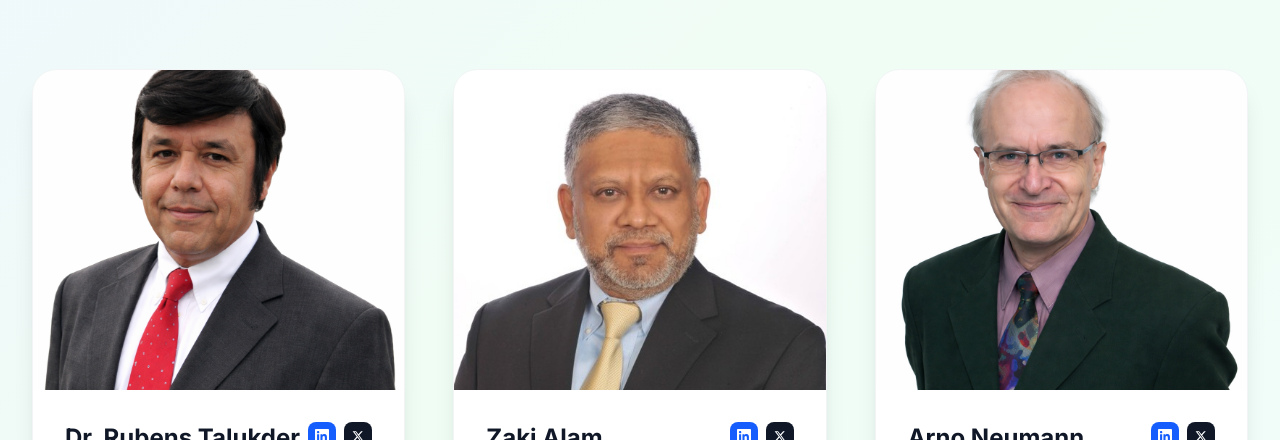
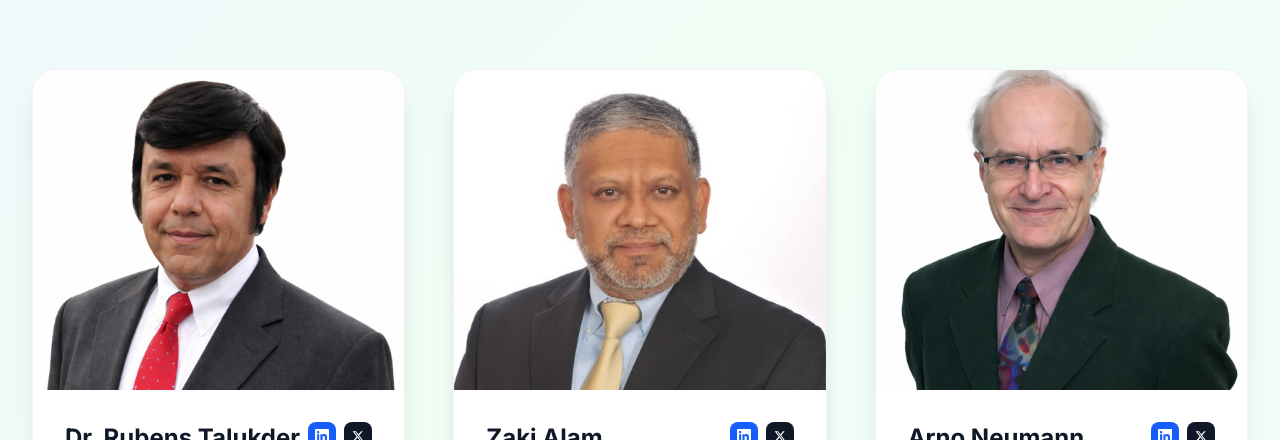
Before and after one commit to Natutal-Capital-ReBank/ncrb-website, a Next.js app: page /team in a window 1280 px wide. Shown: the part 496-936 px from the top of the page. Built offline with nearby package versions, Linux system fonts and the light colour scheme; no server answers.

Commit message:
slide image opposit direction

```diff
--- a/app/team/page.tsx
+++ b/app/team/page.tsx
@@ -42,7 +42,7 @@ export default function Team() {
       role: "Managing Partner",
       specialty: "Finance",
       image: "/images/Rubens.png",
-      imagePosition: "object-[center_15%]",
+      imagePosition: "object-[center_5%]",
       bio: "Deep expertise in sustainable finance and institutional investment strategies, with a proven track record in ESG fund management and nature-based solutions across global markets.",
       linkedin: "https://linkedin.com/in/rubens-t-2145982a",
       twitter: "https://x.com/RubensTalukder",
@@ -62,7 +62,7 @@ export default function Team() {
       role: "Managing Partner",
       specialty: "Environmental Science",
       image: "/images/Arno.png",
-      imagePosition: "object-[center_35%]",
+      imagePosition: "object-[center_25%]",
       bio: "Leading authority in natural capital accounting and ecosystem services valuation, with extensive experience in carbon markets, regulatory compliance, and environmental impact assessment.",
       linkedin: "https://linkedin.com/in/arno-neumann-a6913b19",
       twitter: "https://x.com/ArnoNeumann",
```
